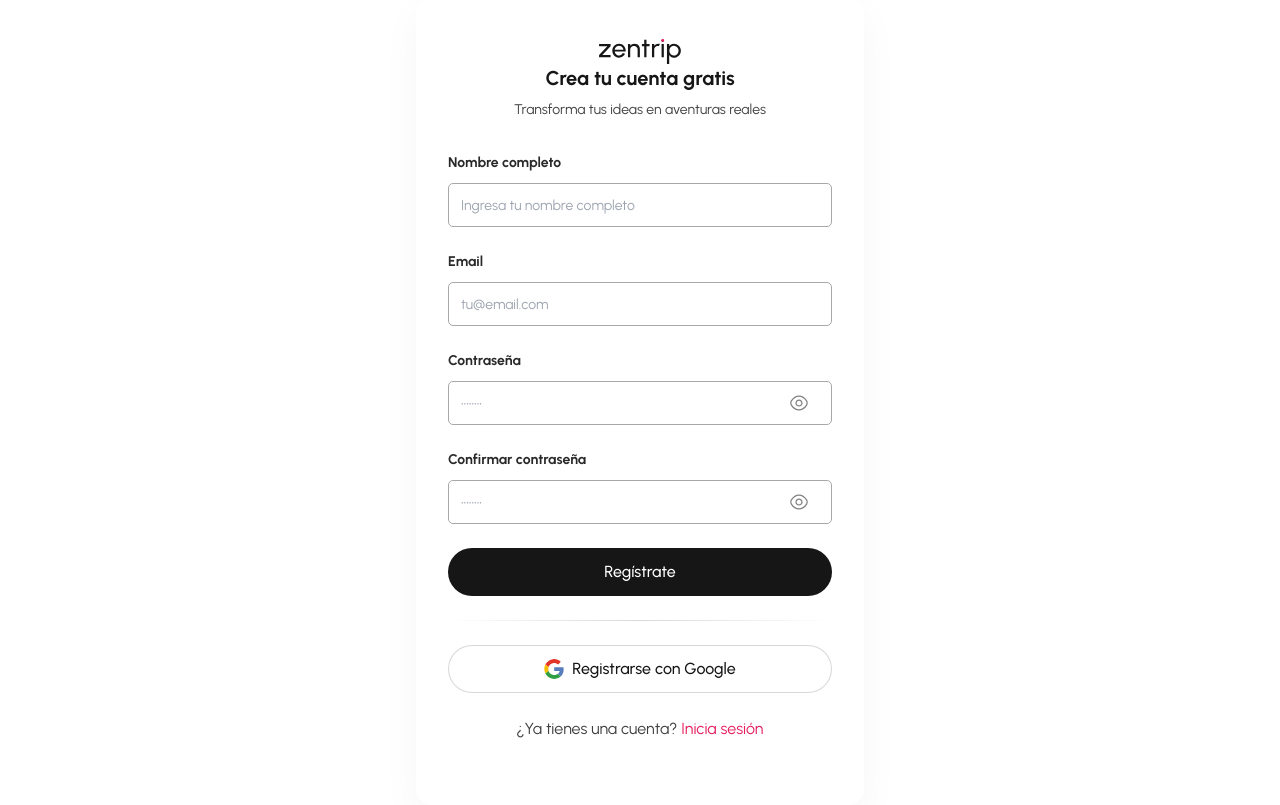
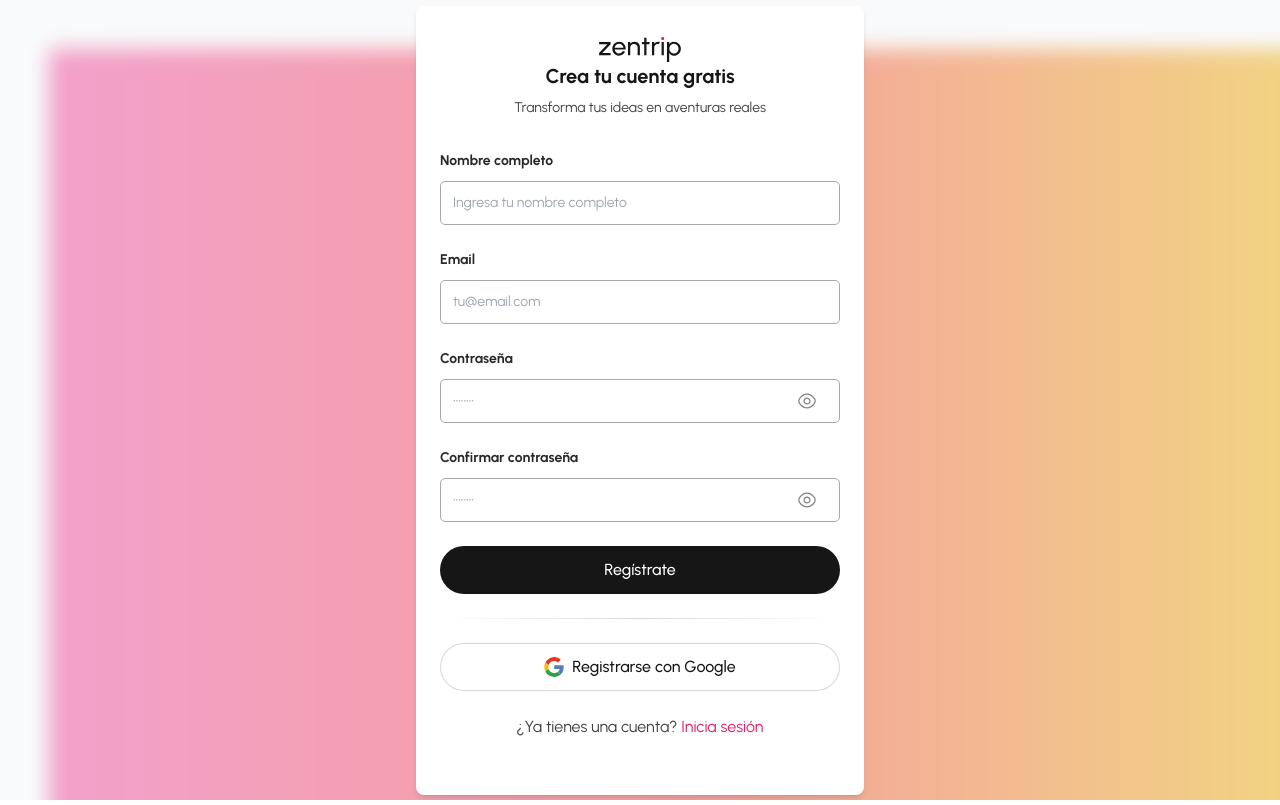
Before and after one commit to Ignacio918/viajes-app, a React (Vite) app in the folder viajes-app/: page /register in a window 1280 px wide. Built offline with nearby package versions, Linux system fonts and the light colour scheme; a web font is replaced by a local one.

Commit message:
background register

```diff
--- a/viajes-app/src/pages/RegisterPage.tsx
+++ b/viajes-app/src/pages/RegisterPage.tsx
@@ -225,12 +225,15 @@ const RegisterPage: React.FC<RegisterPageProps> = ({ onAuthSuccess }) => {
   };
 
   return (
-    <div className="auth-container">
-      <div className="auth-form-wrapper">
+    <div className="register-page-container">
+      {/* Fondo animado */}
+      <div className="animated-background"></div>
+
+      {/* Formulario de registro */}
+      <div className="register-form-container">
         <div className="auth-logo-container">
           <img src={Logo} alt="Zentrip Logo" className="auth-logo-image" />
         </div>
-
         <h2 className="auth-title">Crea tu cuenta gratis</h2>
         <p className="auth-description">
           Transforma tus ideas en aventuras reales
--- a/viajes-app/src/styles/RegisterPage.css
+++ b/viajes-app/src/styles/RegisterPage.css
@@ -5,6 +5,19 @@
 @layer components {
   .auth-container {
     @apply min-h-screen flex items-center justify-center bg-white dark:bg-dark;
+  }
+
+  .register-page-container {
+    @apply relative h-screen flex items-center justify-center overflow-hidden;
+  }
+
+  .animated-background {
+    @apply absolute top-0 left-0 w-full h-full bg-gradient-to-r from-pink-500 via-red-500 to-yellow-500 opacity-50 animate-background-gradient;
+    filter: blur(10px);
+  }
+
+  .register-form-container {
+    @apply relative z-10 w-full max-w-md p-6 bg-white rounded-lg shadow-md;
   }
 
   .auth-form-wrapper {
```
